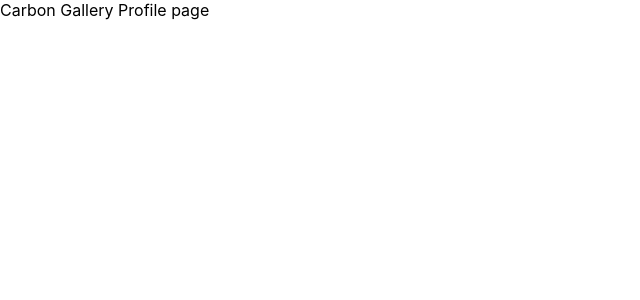
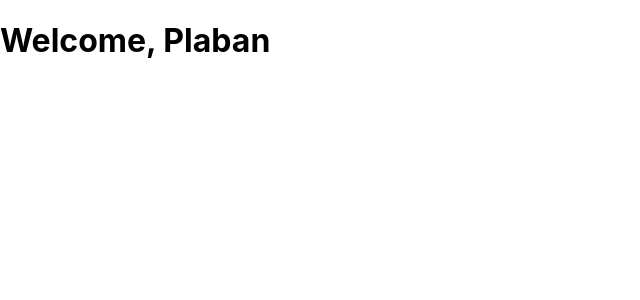
Before and after one commit to PlabanKr/carbon-gallery-frontend, a Next.js app: page /profile in a window 1280 px wide. Shown: the top 300 px of the page, without its empty margins (0-640 px from the left). Built offline with nearby package versions, Linux system fonts and the light colour scheme.

Commit message:
Format with prettier

```diff
--- a/pages/_app.js
+++ b/pages/_app.js
@@ -1,7 +1,7 @@
-import '../styles/globals.css'
+import "../styles/globals.css";
 
 function MyApp({ Component, pageProps }) {
-  return <Component {...pageProps} />
+  return <Component {...pageProps} />;
 }
 
-export default MyApp
+export default MyApp;
--- a/pages/profile.js
+++ b/pages/profile.js
@@ -1,7 +1,7 @@
 export default function Profile() {
-    return (
-      <>
-        <div>Carbon Gallery Profile page</div>
-      </>
-    );
-  }
+  return (
+    <>
+      <h1>Welcome, Plaban</h1>
+    </>
+  );
+}
```
Also changed, not shown: pages/login.js (+5 -5 lines), pages/signup.js (indentation only).
